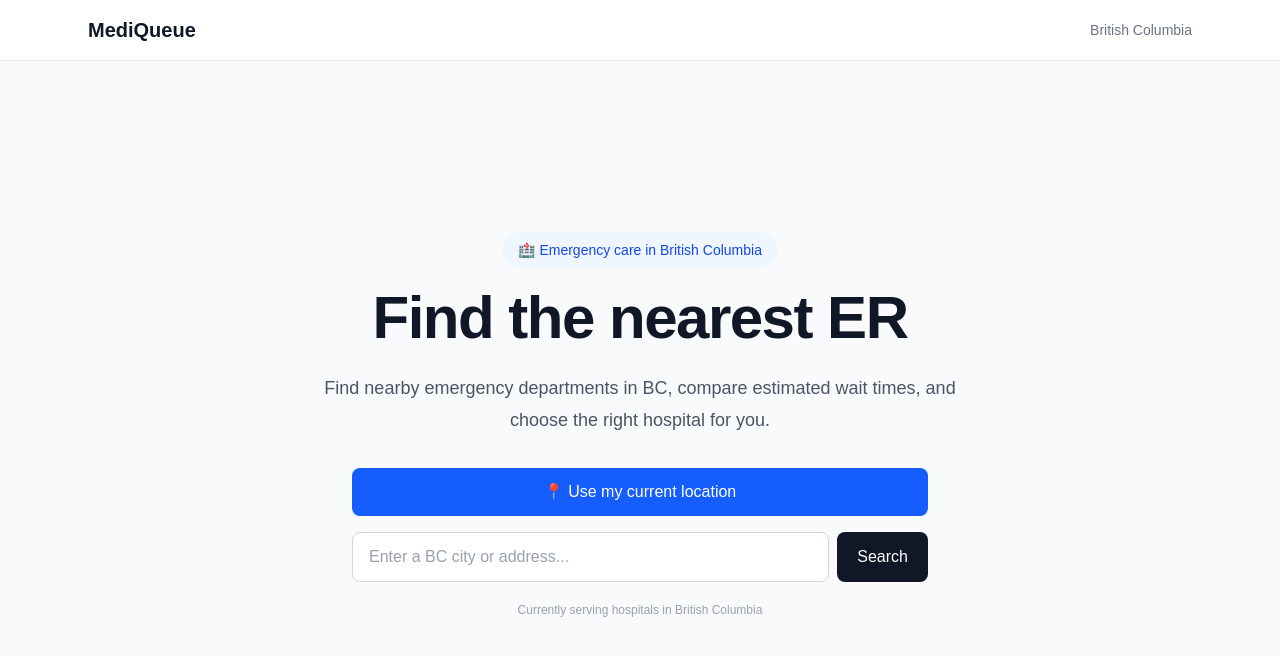
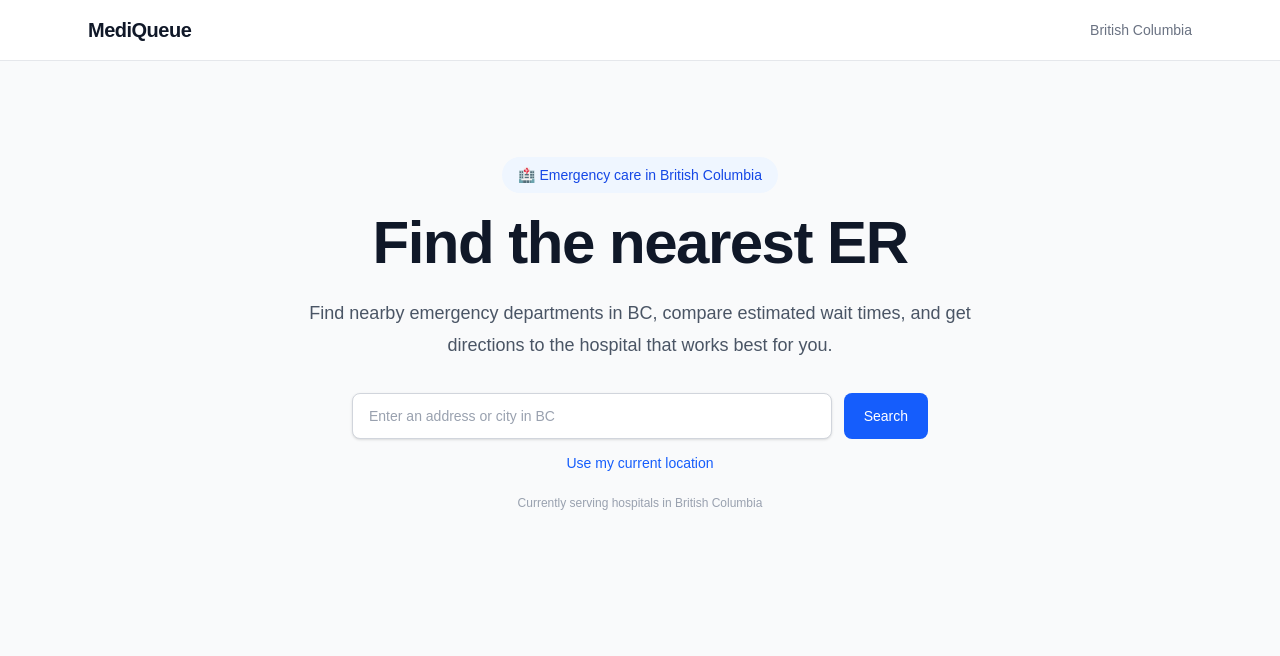
Before and after one commit to nartnek/MediQueue, a Next.js app: page / in a window 1280 px wide. Shown: the top 656 px of the page. Built offline with nearby package versions, Linux system fonts and the light colour scheme.

Commit message:
feat: added address search

```diff
--- /dev/null
+++ b/app/api/geocode/route.ts
@@ -0,0 +1,59 @@
+import { NextRequest, NextResponse } from "next/server";
+
+export async function GET(request: NextRequest) {
+  const searchParams = request.nextUrl.searchParams;
+  const address = searchParams.get("address");
+
+  if (!address || address.trim().length === 0) {
+    return NextResponse.json(
+      { error: "Address is required." },
+      { status: 400 }
+    );
+  }
+
+  try {
+    const query = `${address.trim()}, British Columbia, Canada`;
+
+    const response = await fetch(
+      `https://nominatim.openstreetmap.org/search?format=json&limit=1&countrycodes=ca&q=${encodeURIComponent(
+        query
+      )}`,
+      {
+        headers: {
+          "User-Agent": "MediQueue/1.0",
+        },
+      }
+    );
+
+    if (!response.ok) {
+      return NextResponse.json(
+        { error: "Unable to search for this address." },
+        { status: 502 }
+      );
+    }
+
+    const data = await response.json();
+
+    if (!data || data.length === 0) {
+      return NextResponse.json(
+        { error: "Address not found. Try entering a BC city or address." },
+        { status: 404 }
+      );
+    }
+
+    const result = data[0];
+
+    return NextResponse.json({
+      latitude: Number(result.lat),
+      longitude: Number(result.lon),
+      displayName: result.display_name,
+    });
+  } catch (error) {
+    console.error("Geocoding error:", error);
+
+    return NextResponse.json(
+      { error: "Unable to search for this address." },
+      { status: 500 }
+    );
+  }
+}
--- a/app/page.tsx
+++ b/app/page.tsx
@@ -22,6 +22,7 @@ export default function Home() {
     setUserLocation({ latitude, longitude });
     setIsLoading(true);
     setError(null);
+    setHospitals([]);
 
     try {
       const response = await fetch(
@@ -37,7 +38,7 @@ export default function Home() {
       setHospitals(data.hospitals);
     } catch (error) {
       console.error(error);
-      setError("Unable to find nearby hospitals.");
+      setError("Unable to find nearby hospitals. Please try again.");
       setHospitals([]);
     } finally {
       setIsLoading(false);
@@ -46,20 +47,22 @@ export default function Home() {
 
   return (
     <main className="min-h-screen bg-gray-50">
+      {/* Navigation */}
       <nav className="border-b border-gray-200 bg-white">
         <div className="mx-auto flex max-w-6xl items-center justify-between px-6 py-4">
-          <h1 className="text-xl font-bold text-gray-900">
+          <h1 className="text-xl font-bold tracking-tight text-gray-900">
             MediQueue
           </h1>
 
-          <span className="text-sm text-gray-500">
+          <span className="hidden text-sm text-gray-500 sm:block">
             British Columbia
           </span>
         </div>
       </nav>
 
-      <section className="flex min-h-[calc(100vh-73px)] flex-col items-center justify-center px-6 text-center">
-        <div className="max-w-3xl">
+      {/* Hero */}
+      <section className="px-6 pb-16 pt-20 text-center sm:pt-24">
+        <div className="mx-auto max-w-3xl">
           <div className="mb-5 inline-flex items-center rounded-full bg-blue-50 px-4 py-2 text-sm font-medium text-blue-700">
             🏥 Emergency care in British Columbia
           </div>
@@ -70,8 +73,8 @@ export default function Home() {
 
           <p className="mx-auto mt-6 max-w-2xl text-lg leading-8 text-gray-600">
             Find nearby emergency departments in BC, compare
-            estimated wait times, and choose the right hospital
-            for you.
+            estimated wait times, and get directions to the
+            hospital that works best for you.
           </p>
 
           <LocationSearch
@@ -80,9 +83,12 @@ export default function Home() {
           />
 
           {error && (
-            <p className="mt-4 text-sm text-red-600">
+            <div
+              role="alert"
+              className="mx-auto mt-5 max-w-xl rounded-lg border border-red-200 bg-red-50 px-4 py-3 text-sm text-red-700"
+            >
               {error}
-            </p>
+            </div>
           )}
 
           <p className="mt-5 text-xs text-gray-400">
@@ -91,8 +97,44 @@ export default function Home() {
         </div>
       </section>
 
-      {userLocation && hospitals.length > 0 && (
-        <div className="mx-auto max-w-5xl px-6 pb-12">
+      {/* Loading state */}
+      {isLoading && (
+        <section className="mx-auto max-w-5xl px-6 pb-12">
+          <div className="rounded-xl border border-gray-200 bg-white p-8 text-center shadow-sm">
+            <div className="mx-auto h-8 w-8 animate-spin rounded-full border-4 border-gray-200 border-t-blue-600" />
+
+            <p className="mt-4 font-medium text-gray-900">
+              Finding nearby hospitals...
+            </p>
+
+            <p className="mt-1 text-sm text-gray-500">
+              Checking hospitals around your location.
+            </p>
+          </div>
+        </section>
+      )}
+
+      {/* Empty state */}
+      {!isLoading && userLocation && hospitals.length === 0 && !error && (
+        <section className="mx-auto max-w-5xl px-6 pb-12">
+          <div className="rounded-xl border border-gray-200 bg-white p-8 text-center shadow-sm">
+            <div className="text-3xl">🏥</div>
+
+            <h3 className="mt-3 font-semibold text-gray-900">
+              No hospitals found
+            </h3>
+
+            <p className="mt-1 text-sm text-gray-500">
+              We could not find any hospitals for this location.
+              Try searching for another BC city or address.
+            </p>
+          </div>
+        </section>
+      )}
+
+      {/* Results */}
+      {!isLoading && userLocation && hospitals.length > 0 && (
+        <div className="mx-auto max-w-5xl px-6 pb-16">
           <HospitalList
             hospitals={hospitals}
             userLocation={userLocation}
--- a/components/LocationSearch.tsx
+++ b/components/LocationSearch.tsx
@@ -3,7 +3,10 @@
 import { useState } from "react";
 
 interface LocationSearchProps {
-  onLocationFound: (latitude: number, longitude: number) => void;
+  onLocationFound: (
+    latitude: number,
+    longitude: number
+  ) => void;
   isLoading: boolean;
 }
 
@@ -11,16 +14,55 @@ export default function LocationSearch({
   onLocationFound,
   isLoading,
 }: LocationSearchProps) {
-  const [query, setQuery] = useState("");
+  const [address, setAddress] = useState("");
   const [isSearching, setIsSearching] = useState(false);
-  const [locationError, setLocationError] = useState<string | null>(null);
-  const [searchError, setSearchError] = useState<string | null>(null);
+  const [error, setError] = useState<string | null>(null);
 
-  const getCurrentLocation = () => {
-    setLocationError(null);
+  const handleAddressSearch = async (
+    event: React.FormEvent<HTMLFormElement>
+  ) => {
+    event.preventDefault();
+
+    if (!address.trim()) {
+      setError("Please enter an address or city.");
+      return;
+    }
+
+    setIsSearching(true);
+    setError(null);
+
+    try {
+      const response = await fetch(
+        `/api/geocode?address=${encodeURIComponent(address)}`
+      );
+
+      const data = await response.json();
+
+      if (!response.ok) {
+        throw new Error(
+          data.error || "Unable to find that address."
+        );
+      }
+
+      onLocationFound(data.latitude, data.longitude);
+    } catch (error) {
+      console.error(error);
+
+      setError(
+        error instanceof Error
+          ? error.message
+          : "Unable to find that address."
+      );
+    } finally {
+      setIsSearching(false);
+    }
+  };
+
+  const handleUseCurrentLocation = () => {
+    setError(null);
 
     if (!navigator.geolocation) {
-      setLocationError(
+      setError(
         "Your browser does not support location services."
       );
       return;
@@ -28,8 +70,6 @@ export default function LocationSearch({
 
     navigator.geolocation.getCurrentPosition(
       (position) => {
-        setLocationError(null);
-
         onLocationFound(
           position.coords.latitude,
           position.coords.longitude
@@ -38,130 +78,76 @@ export default function LocationSearch({
       (error) => {
         switch (error.code) {
           case error.PERMISSION_DENIED:
-            setLocationError(
-              "Location access was denied. Please allow location access or search for a BC city or address instead."
+            setError(
+              "Location permission was denied. Please allow location access or search for an address instead."
             );
             break;
 
           case error.POSITION_UNAVAILABLE:
-            setLocationError(
-              "We couldn't determine your location. Please try again or search for a BC city or address."
+            setError(
+              "Your location could not be determined. Try searching for an address instead."
             );
             break;
 
           case error.TIMEOUT:
-            setLocationError(
+            setError(
               "The location request timed out. Please try again."
             );
             break;
 
           default:
-            setLocationError(
-              "Something went wrong while getting your location. Please try again."
+            setError(
+              "Unable to determine your location. Please search for an address instead."
             );
         }
-      },
-      {
-        enableHighAccuracy: true,
-        timeout: 10000,
-        maximumAge: 300000,
       }
     );
   };
 
-  const searchLocation = async () => {
-    if (!query.trim()) {
-      setSearchError("Please enter a BC city or address.");
-      return;
-    }
-
-    setIsSearching(true);
-    setSearchError(null);
-    setLocationError(null);
-
-    try {
-      const response = await fetch(
-        `/api/geocode?q=${encodeURIComponent(query)}`
-      );
-
-      const data = await response.json();
-
-      if (!response.ok) {
-        throw new Error(
-          data.error || "Unable to find this location."
-        );
-      }
-
-      onLocationFound(data.latitude, data.longitude);
-    } catch (error) {
-      setSearchError(
-        error instanceof Error
-          ? error.message
-          : "Unable to find this location. Please try again."
-      );
-    } finally {
-      setIsSearching(false);
-    }
-  };
-
-  const isBusy = isLoading || isSearching;
+  const searching = isSearching || isLoading;
 
   return (
     <div className="mx-auto mt-8 w-full max-w-xl">
-      <button
-        onClick={getCurrentLocation}
-        disabled={isBusy}
-        className="mb-4 w-full rounded-lg bg-blue-600 px-6 py-3 font-medium text-white transition hover:bg-blue-700 disabled:cursor-not-allowed disabled:opacity-60"
+      <form
+        onSubmit={handleAddressSearch}
+        className="flex flex-col gap-3 sm:flex-row"
       >
-        {isLoading
-          ? "Finding nearby hospitals..."
-          : "📍 Use my current location"}
-      </button>
-
-      <div className="flex gap-2">
         <input
           type="text"
-          value={query}
-          onChange={(event) => {
-            setQuery(event.target.value);
-            setSearchError(null);
-          }}
-          onKeyDown={(event) => {
-            if (event.key === "Enter") {
-              searchLocation();
-            }
-          }}
-          placeholder="Enter a BC city or address..."
-          disabled={isBusy}
-          className="flex-1 rounded-lg border border-gray-300 bg-white px-4 py-3 text-gray-900 outline-none transition placeholder:text-gray-400 focus:border-blue-500 focus:ring-2 focus:ring-blue-200 disabled:bg-gray-100"
+          value={address}
+          onChange={(event) => setAddress(event.target.value)}
+          placeholder="Enter an address or city in BC"
+          disabled={searching}
+          className="min-w-0 flex-1 rounded-lg border border-gray-300 bg-white px-4 py-3 text-sm text-gray-900 shadow-sm outline-none transition placeholder:text-gray-400 focus:border-blue-500 focus:ring-2 focus:ring-blue-100 disabled:bg-gray-100"
         />
 
         <button
-          onClick={searchLocation}
-          disabled={isBusy}
-          className="rounded-lg bg-gray-900 px-5 py-3 font-medium text-white transition hover:bg-gray-800 disabled:cursor-not-allowed disabled:opacity-60"
+          type="submit"
+          disabled={searching}
+          className="rounded-lg bg-blue-600 px-5 py-3 text-sm font-medium text-white transition hover:bg-blue-700 disabled:cursor-not-allowed disabled:opacity-60"
         >
-          {isSearching ? "..." : "Search"}
+          {isSearching ? "Searching..." : "Search"}
+        </button>
+      </form>
+
+      <div className="mt-3">
+        <button
+          type="button"
+          onClick={handleUseCurrentLocation}
+          disabled={searching}
+          className="text-sm font-medium text-blue-600 transition hover:text-blue-700 disabled:cursor-not-allowed disabled:opacity-50"
+        >
+          Use my current location
         </button>
       </div>
 
-      {locationError && (
-        <div
+      {error && (
+        <p
           role="alert"
-          className="mt-4 rounded-lg border border-red-200 bg-red-50 p-4 text-left text-sm text-red-700"
+          className="mt-3 text-left text-sm text-red-600"
         >
-          <p className="font-medium">Unable to get your location</p>
-          <p className="mt-1">{locationError}</p>
-        </div>
-      )}
-
-      {searchError && (
-        <div
-          role="alert"
-          className="mt-4 rounded-lg border border-red-200 bg-red-50 p-4 text-left text-sm text-red-700"
-        >
-          {searchError}
-        </div>
+          {error}
+        </p>
       )}
     </div>
   );
```
Also changed, not shown: components/HospitalList.tsx (+13 -7 lines).
